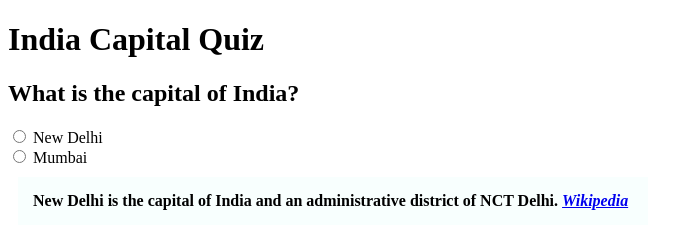
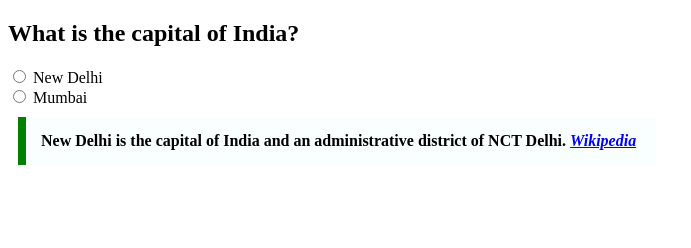
Before and after one commit to acciojob/trivia-noumantannu06-glitch, a website: page main.html in a window 1280 px wide. Shown: the whole page, without its empty margins (0-691 px from the left). Drawn offline with Linux system fonts and the light colour scheme.

Commit message:
created a submission

```diff
--- a/main.html
+++ b/main.html
@@ -10,8 +10,6 @@
 	<!-- the entire body must be written by student -->
 
     <div class="quiz-container">
-        <h1> India Capital Quiz </h1>
-
         <section class="question">
             <h2>What is the capital of India?</h2>
             <div class="options">
--- a/styles.css
+++ b/styles.css
@@ -5,12 +5,11 @@
       margin: 10px;
       padding: 15px;
     }
-
 blockquote {
   max-width: 600px;
   margin: 10px;
   padding: 15px;
-      border-left: 8px solid #green color;
+  border-left: 8px solid green; /* Corrected line */
   background-color: #f8fffe;
   font-weight: bold;
 }
```
Lines whose indentation alone changed are shown as unchanged.
